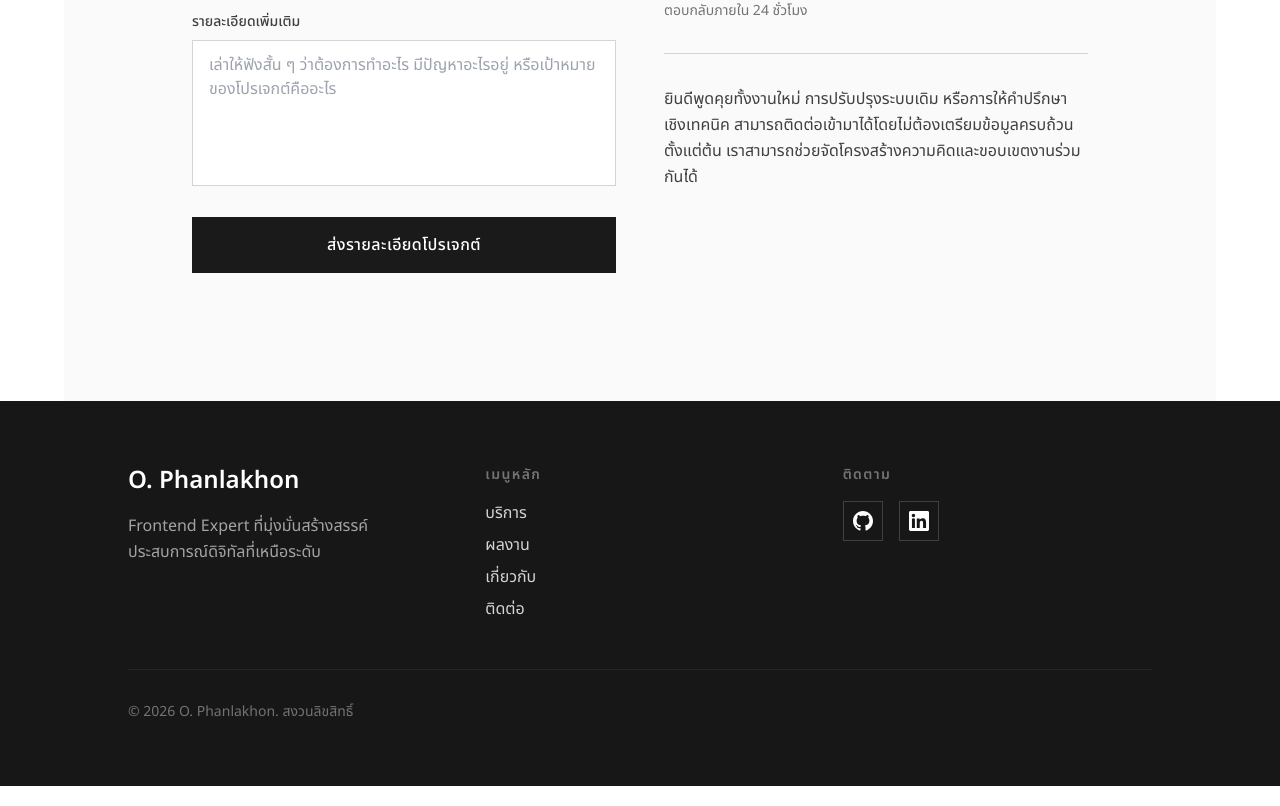
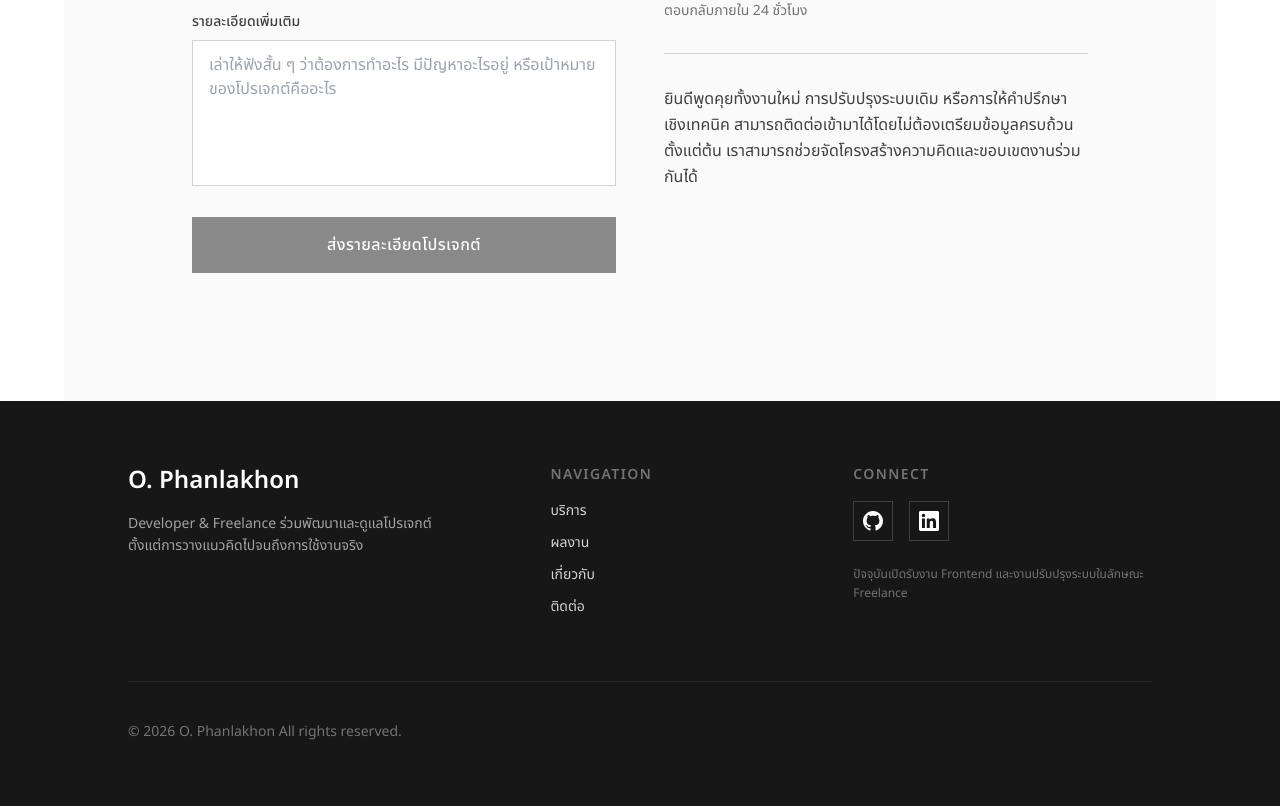
Before and after one commit to phanlakhon/freelance-n-portfolio, a Next.js app: page / in a window 1280 px wide. Shown: the part 6318-7124 px from the top of the page. Built offline with nearby package versions, Linux system fonts and the light colour scheme.

Commit message:
feat: improve detail

```diff
--- a/app/components/Contact.tsx
+++ b/app/components/Contact.tsx
@@ -11,6 +11,7 @@ export default function Contact() {
         message: "",
     });
 
+    const isImplemented = true;
     const [status, setStatus] = useState<"idle" | "sending" | "sent" | "error">(
         "idle",
     );
@@ -165,7 +166,9 @@ export default function Contact() {
 
                             <button
                                 type="submit"
-                                disabled={status === "sending"}
+                                disabled={
+                                    status === "sending" || isImplemented
+                                }
                                 className="w-full btn-primary disabled:opacity-50 disabled:cursor-not-allowed"
                             >
                                 {status === "sending" && "กำลังส่ง..."}
--- a/app/components/Footer.tsx
+++ b/app/components/Footer.tsx
@@ -6,22 +6,22 @@ export default function Footer() {
     return (
         <footer className="bg-neutral-900 text-white">
             <div className="section-container py-16">
-                <div className="grid md:grid-cols-3 gap-12 mb-12">
+                <div className="grid md:grid-cols-[1.2fr_0.8fr_1fr] gap-16 mb-16">
                     <div>
                         <h3 className="text-2xl font-display font-semibold mb-4">
                             O. Phanlakhon
                         </h3>
-                        <p className="text-neutral-400 leading-relaxed">
-                            Frontend Expert
-                            ที่มุ่งมั่นสร้างสรรค์ประสบการณ์ดิจิทัลที่เหนือระดับ
+                        <p className="text-neutral-400 leading-relaxed text-sm max-w-[90%]">
+                            Developer & Freelance
+                            ร่วมพัฒนาและดูแลโปรเจกต์ตั้งแต่การวางแนวคิดไปจนถึงการใช้งานจริง
                         </p>
                     </div>
 
                     <div>
                         <h4 className="text-sm font-semibold uppercase tracking-widest text-neutral-500 mb-4">
-                            เมนูหลัก
+                            Navigation
                         </h4>
-                        <ul className="space-y-2">
+                        <ul className="space-y-3 text-sm">
                             <li>
                                 <a
                                     href="#services"
@@ -59,11 +59,12 @@ export default function Footer() {
 
                     <div>
                         <h4 className="text-sm font-semibold uppercase tracking-widest text-neutral-500 mb-4">
-                            ติดตาม
+                            Connect
                         </h4>
-                        <div className="flex gap-4">
+
+                        <div className="flex gap-4 items-center">
                             <a
-                                href="https://github.com/yourusername"
+                                href="https://github.com/phanlakhon"
                                 target="_blank"
                                 rel="noopener noreferrer"
                                 className="w-10 h-10 flex items-center justify-center border border-neutral-700 hover:border-accent hover:text-accent transition-colors"
@@ -77,8 +78,9 @@ export default function Footer() {
                                     <path d="M12 0c-6.626 0-12 5.373-12 12 0 5.302 3.438 9.8 8.207 11.387.599.111.793-.261.793-.577v-2.234c-3.338.726-4.033-1.416-4.033-1.416-.546-1.387-1.333-1.756-1.333-1.756-1.089-.745.083-.729.083-.729 1.205.084 1.839 1.237 1.839 1.237 1.07 1.834 2.807 1.304 3.492.997.107-.775.418-1.305.762-1.604-2.665-.305-5.467-1.334-5.467-5.931 0-1.311.469-2.381 1.236-3.221-.124-.303-.535-1.524.117-3.176 0 0 1.008-.322 3.301 1.23.957-.266 1.983-.399 3.003-.404 1.02.005 2.047.138 3.006.404 2.291-1.552 3.297-1.23 3.297-1.23.653 1.653.242 2.874.118 3.176.77.84 1.235 1.911 1.235 3.221 0 4.609-2.807 5.624-5.479 5.921.43.372.823 1.102.823 2.222v3.293c0 .319.192.694.801.576 4.765-1.589 8.199-6.086 8.199-11.386 0-6.627-5.373-12-12-12z" />
                                 </svg>
                             </a>
+
                             <a
-                                href="https://linkedin.com/in/yourusername"
+                                href="https://www.linkedin.com/in/oorathai-phanlakhon-8a8667227/"
                                 target="_blank"
                                 rel="noopener noreferrer"
                                 className="w-10 h-10 flex items-center justify-center border border-neutral-700 hover:border-accent hover:text-accent transition-colors"
@@ -93,12 +95,19 @@ export default function Footer() {
                                 </svg>
                             </a>
                         </div>
+
+                        <p className="mt-6 text-xs text-neutral-500 leading-relaxed max-w-xs">
+                            ปัจจุบันเปิดรับงาน Frontend
+                            และงานปรับปรุงระบบในลักษณะ Freelance
+                        </p>
                     </div>
                 </div>
 
-                <div className="pt-8 border-t border-neutral-800">
+                <div className="pt-10 border-t border-neutral-800">
                     <div className="flex flex-col md:flex-row justify-between items-center gap-4 text-sm text-neutral-500">
-                        <p>© {currentYear} O. Phanlakhon. สงวนลิขสิทธิ์</p>
+                        <p>
+                            © {currentYear} O. Phanlakhon All rights reserved.
+                        </p>
                         {/* <p>สร้างด้วย Next.js • Hosted on Vercel</p> */}
                     </div>
                 </div>
```
